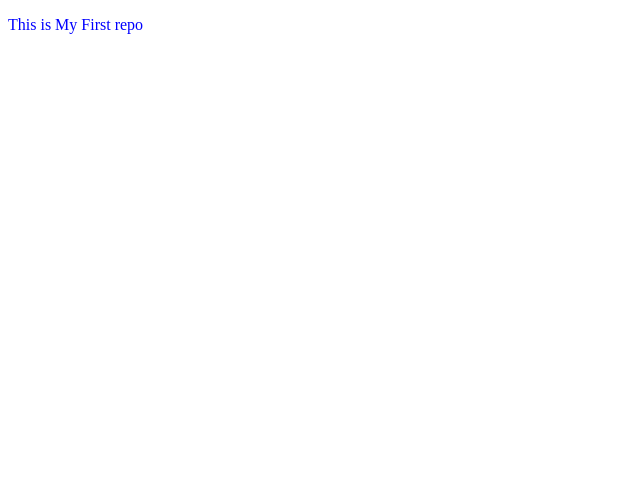
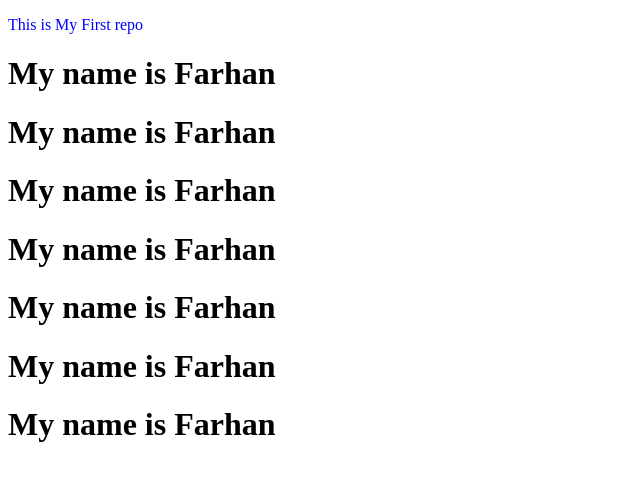
Before and after one commit to Mcadefarhan/LocalRepo, a plain HTML site: page index.html in a window 1280 px wide. Shown: the whole page, without its empty margins (0-640 px from the left). Drawn offline with Linux system fonts and the light colour scheme.

Commit message:
Update index.html

```diff
--- a/index.html
+++ b/index.html
@@ -7,5 +7,15 @@
   </head>
   <body>
     <p>This is My First repo</p>
+    <h1>My name is Farhan</h1>
+    <h1>My name is Farhan</h1>
+    <h1>My name is Farhan</h1>
+    <h1>My name is Farhan</h1>
+    <h1>My name is Farhan</h1>
+    <h1>My name is Farhan</h1>
+    <h1>My name is Farhan</h1>
+    <h1></h1>
+    <h1></h1>
+    <h1></h1>
   </body>
 </html>
```
